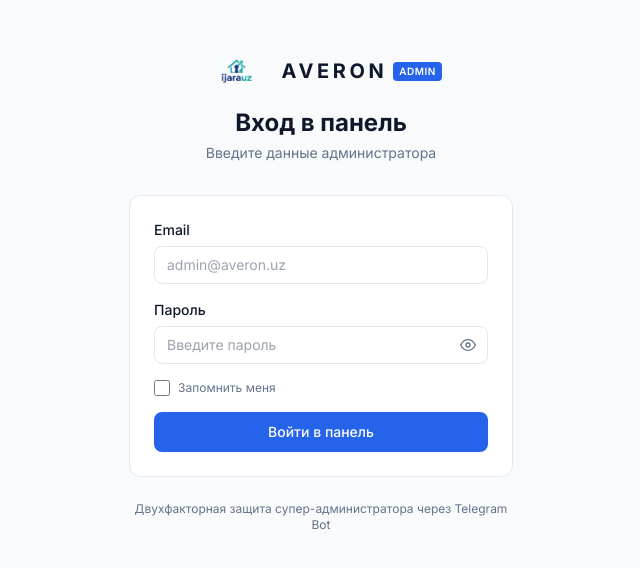
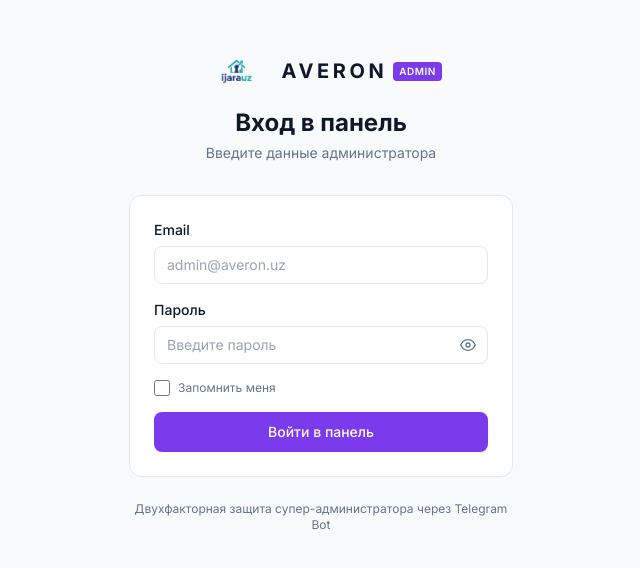
Before and after one commit to Saidaminov-x7/AVERON-admin-panel, a React (Vite) app: page /login in a window 1280 px wide. Shown: the part 108-676 px from the top of the page, without its empty margins (319-959 px from the left). Built offline with nearby package versions, Linux system fonts and the light colour scheme; no server answers.

Commit message:
feat: synchronize admin theme with storefront

```diff
--- a/src/components/AdminThemeInjector.tsx
+++ b/src/components/AdminThemeInjector.tsx
@@ -16,22 +16,22 @@ interface AdminThemeData {
 }
 
 const DEFAULT_ADMIN_THEME: AdminThemeData = {
-  primaryColor: '#2563eb',
-  secondaryColor: '#1d4ed8',
+  primaryColor: '#7c3aed',
+  secondaryColor: '#5b21b6',
   backgroundColor: '#0f0f0f',
   textColor: '#f1f5f9',
-  borderRadius: '0.5rem',
+  borderRadius: '0.75rem',
   fontFamily: 'Inter, sans-serif',
 };
 
 const getAdminThemeApi = async (): Promise<AdminThemeData> => {
-  const { data } = await api.get('/admin/admin-theme');
+  const { data } = await api.get('/site-settings/public/theme');
   return data;
 };
 
 export default function AdminThemeInjector() {
-  const { data } = useQuery({
-    queryKey: ['admin', 'admin-theme'],
+  const { data, isLoading } = useQuery({
+    queryKey: ['site', 'shared-theme'],
     queryFn: getAdminThemeApi,
     // Не показываем ошибку если нет доступа (ещё не залогинились)
     retry: false,
@@ -52,5 +52,6 @@ export default function AdminThemeInjector() {
     }
   }, [data]);
 
+  if (isLoading) return <div className="fixed inset-0 z-[9999] flex items-center justify-center bg-[#0b0e13] text-white"><div className="text-center"><div className="text-2xl font-black tracking-[.24em]">AVERON</div><div className="mx-auto mt-5 h-8 w-8 animate-spin rounded-full border-2 border-slate-700 border-t-violet-500"/><p className="mt-3 text-xs text-slate-500">Загружаем оформление</p></div></div>;
   return null;
 }
```
